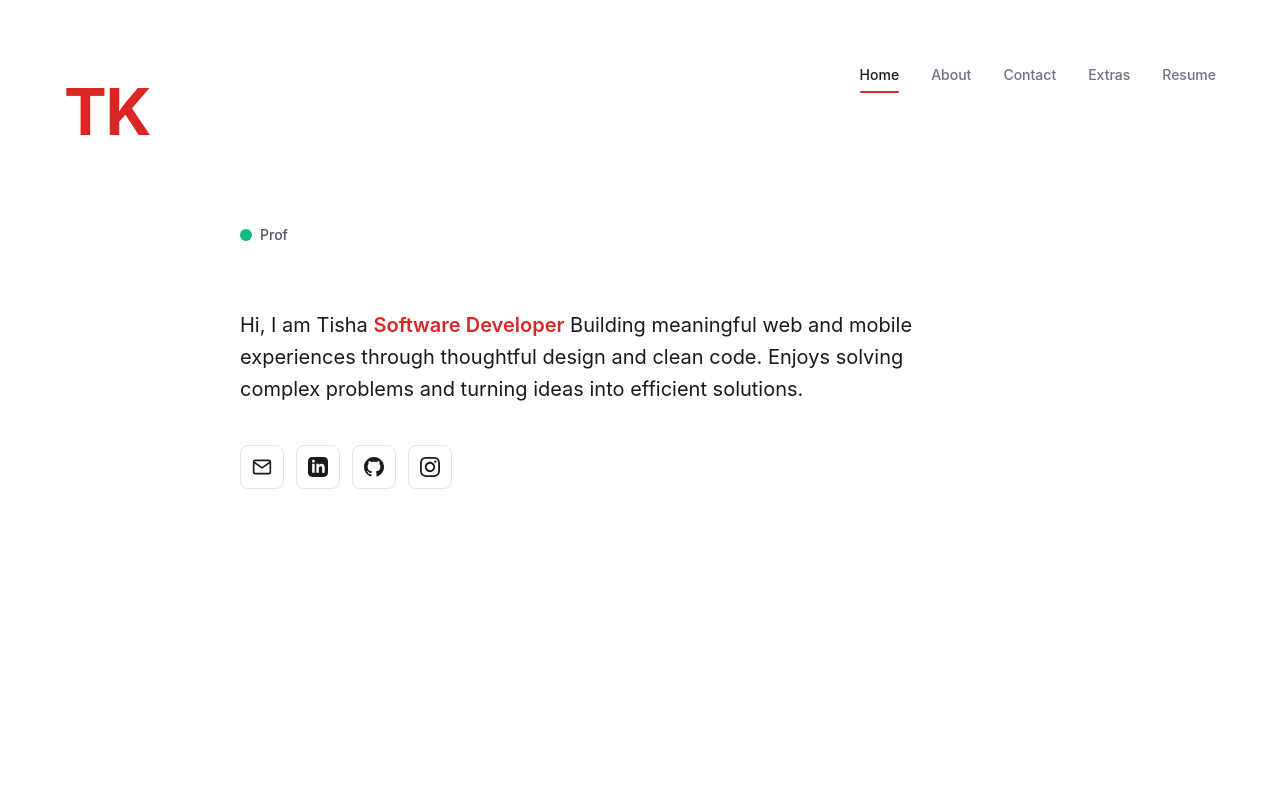
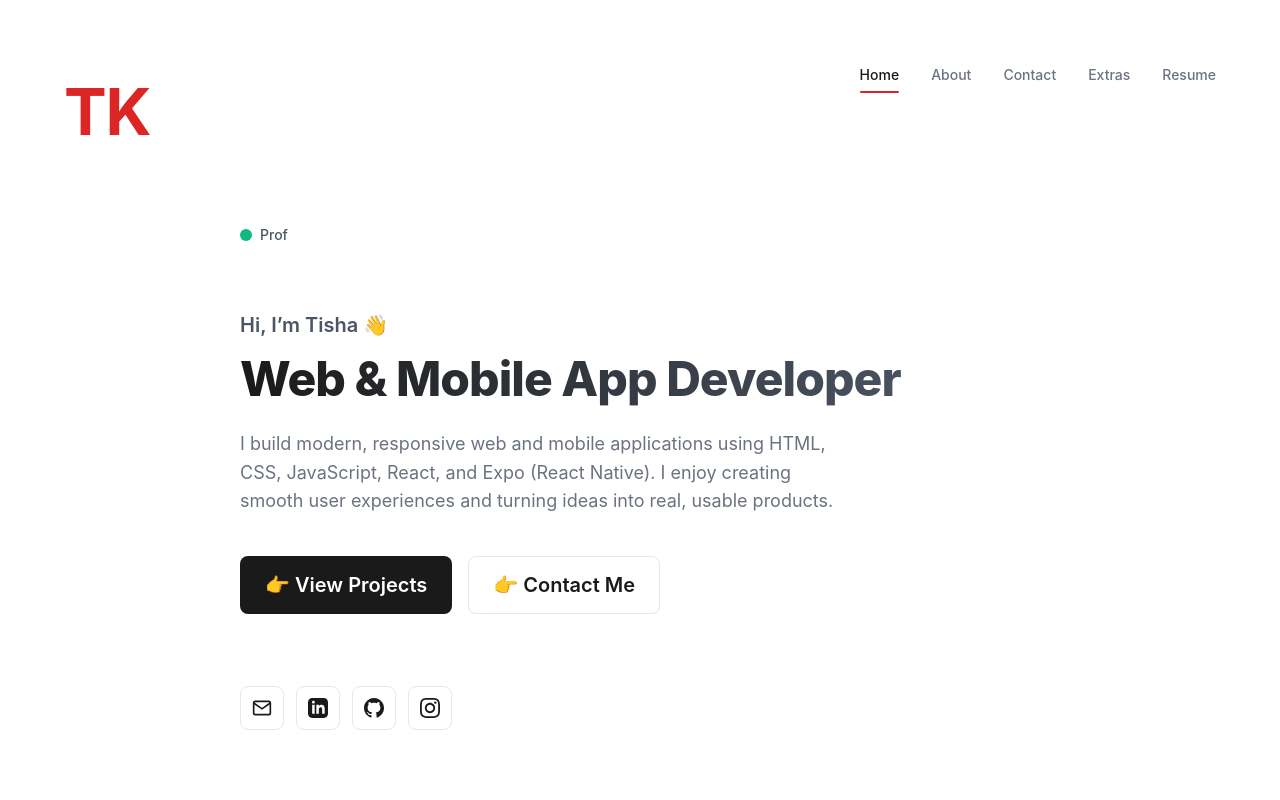
Before and after one commit to ace-tk/portfolio, a React (Vite) app in the folder my-portfolio/: page / in a window 1280 px wide. Shown: the top 800 px of the page. Built offline with nearby package versions, Linux system fonts and the light colour scheme.

Commit message:
updated homescreen

```diff
--- a/my-portfolio/src/App.css
+++ b/my-portfolio/src/App.css
@@ -424,3 +424,96 @@ body {
     font-size: 48px;
   }
 }
+
+/* Hero Section Updates */
+.greeting {
+  font-size: 20px;
+  font-weight: 600;
+  color: #4b5563;
+  margin-bottom: 12px;
+  display: block;
+}
+
+.hero-title {
+  font-size: 48px;
+  font-weight: 800;
+  color: #1a1a1a;
+  line-height: 1.1;
+  margin-bottom: 24px;
+  letter-spacing: -0.02em;
+  background: linear-gradient(to right, #1a1a1a, #4b5563);
+  -webkit-background-clip: text;
+  background-clip: text;
+  -webkit-text-fill-color: transparent;
+}
+
+.hero-description {
+  font-size: 18px;
+  line-height: 1.6;
+  color: #6b7280;
+  margin-bottom: 40px;
+  max-width: 600px;
+}
+
+.hero-buttons {
+  display: flex;
+  gap: 16px;
+  margin-bottom: 32px;
+  flex-wrap: wrap;
+}
+
+.primary-btn {
+  display: inline-flex;
+  align-items: center;
+  padding: 12px 24px;
+  background-color: #1a1a1a;
+  color: #ffffff;
+  font-weight: 600;
+  border-radius: 8px;
+  text-decoration: none;
+  transition: all 0.2s;
+  border: 1px solid transparent;
+}
+
+.primary-btn:hover {
+  background-color: #374151;
+  transform: translateY(-2px);
+  box-shadow: 0 4px 6px -1px rgba(0, 0, 0, 0.1);
+}
+
+.secondary-btn {
+  display: inline-flex;
+  align-items: center;
+  padding: 12px 24px;
+  background-color: #ffffff;
+  color: #1a1a1a;
+  font-weight: 600;
+  border-radius: 8px;
+  text-decoration: none;
+  transition: all 0.2s;
+  border: 1px solid #e5e7eb;
+}
+
+.secondary-btn:hover {
+  background-color: #f9fafb;
+  border-color: #d1d5db;
+  transform: translateY(-2px);
+  box-shadow: 0 4px 6px -1px rgba(0, 0, 0, 0.05);
+}
+
+@media (max-width: 768px) {
+  .hero-title {
+    font-size: 36px;
+  }
+
+  .hero-buttons {
+    flex-direction: column;
+    width: 100%;
+  }
+
+  .primary-btn,
+  .secondary-btn {
+    width: 100%;
+    justify-content: center;
+  }
+}
--- a/my-portfolio/src/App.jsx
+++ b/my-portfolio/src/App.jsx
@@ -3,6 +3,7 @@ import Home from "./components/Home";
 import About from "./components/About";
 import Contact from "./components/Contact";
 import Extras from "./components/Extras";
+import Projects from "./components/Projects";
 import Resume from "./components/Resume";
 import "./App.css";
 
@@ -19,7 +20,7 @@ function App() {
 
   useEffect(() => {
     const handleScroll = () => {
-      const sections = ["portfolio", "about", "contact", "extras", "resume"];
+      const sections = ["portfolio", "about", "projects", "contact", "extras", "resume"];
       const scrollPosition = window.scrollY + 100;
 
       for (let i = sections.length - 1; i >= 0; i--) {
@@ -40,6 +41,7 @@ function App() {
     <div className="app">
       <Home activeSection={activeSection} scrollToSection={scrollToSection} />
       <About activeSection={activeSection} scrollToSection={scrollToSection} />
+      <Projects />
       <Contact activeSection={activeSection} scrollToSection={scrollToSection} />
       <Extras activeSection={activeSection} scrollToSection={scrollToSection} />
       <Resume activeSection={activeSection} scrollToSection={scrollToSection} />
--- a/my-portfolio/src/components/Home.jsx
+++ b/my-portfolio/src/components/Home.jsx
@@ -54,11 +54,29 @@ export default function Home({ activeSection, scrollToSection }) {
         </div>
 
         <div className="home-text">
-          <p>
-            Hi, I am Tisha <strong className="highlight">Software Developer</strong> Building meaningful web and mobile experiences through thoughtful design and clean code.{" "}
-            Enjoys solving complex problems and turning ideas into efficient solutions.{" "}
+          <p className="greeting">Hi, I’m Tisha 👋</p>
+          <h1 className="hero-title">Web & Mobile App Developer</h1>
+          <p className="hero-description">
+            I build modern, responsive web and mobile applications using HTML, CSS, JavaScript, React, and Expo (React Native).
+            I enjoy creating smooth user experiences and turning ideas into real, usable products.
+          </p>
 
-          </p>
+          <div className="hero-buttons">
+            <a
+              href="#projects"
+              className="primary-btn"
+              onClick={(e) => handleNavClick(e, "projects")}
+            >
+              👉 View Projects
+            </a>
+            <a
+              href="#contact"
+              className="secondary-btn"
+              onClick={(e) => handleNavClick(e, "contact")}
+            >
+              👉 Contact Me
+            </a>
+          </div>
         </div>
 
         <div className="social-icons">
@@ -70,17 +88,17 @@ export default function Home({ activeSection, scrollToSection }) {
           </a>
           <a href="https://linkedin.com" className="social-icon" aria-label="LinkedIn">
             <svg width="20" height="20" viewBox="0 0 24 24" fill="currentColor">
-              <path d="M19 0h-14c-2.761 0-5 2.239-5 5v14c0 2.761 2.239 5 5 5h14c2.762 0 5-2.239 5-5v-14c0-2.761-2.238-5-5-5zm-11 19h-3v-11h3v11zm-1.5-12.268c-.966 0-1.75-.79-1.75-1.764s.784-1.764 1.75-1.764 1.75.79 1.75 1.764-.783 1.764-1.75 1.764zm13.5 12.268h-3v-5.604c0-3.368-4-3.113-4 0v5.604h-3v-11h3v1.765c1.396-2.586 7-2.777 7 2.476v6.759z"/>
+              <path d="M19 0h-14c-2.761 0-5 2.239-5 5v14c0 2.761 2.239 5 5 5h14c2.762 0 5-2.239 5-5v-14c0-2.761-2.238-5-5-5zm-11 19h-3v-11h3v11zm-1.5-12.268c-.966 0-1.75-.79-1.75-1.764s.784-1.764 1.75-1.764 1.75.79 1.75 1.764-.783 1.764-1.75 1.764zm13.5 12.268h-3v-5.604c0-3.368-4-3.113-4 0v5.604h-3v-11h3v1.765c1.396-2.586 7-2.777 7 2.476v6.759z" />
             </svg>
           </a>
           <a href="https://github.com" className="social-icon" aria-label="GitHub">
             <svg width="20" height="20" viewBox="0 0 24 24" fill="currentColor">
-              <path d="M12 0c-6.626 0-12 5.373-12 12 0 5.302 3.438 9.8 8.207 11.387.599.111.793-.261.793-.577v-2.234c-3.338.726-4.033-1.416-4.033-1.416-.546-1.387-1.333-1.756-1.333-1.756-1.089-.745.083-.729.083-.729 1.205.084 1.839 1.237 1.839 1.237 1.07 1.834 2.807 1.304 3.492.997.107-.775.418-1.305.762-1.604-2.665-.305-5.467-1.334-5.467-5.931 0-1.311.469-2.381 1.236-3.221-.124-.303-.535-1.524.117-3.176 0 0 1.008-.322 3.301 1.23.957-.266 1.983-.399 3.003-.404 1.02.005 2.047.138 3.006.404 2.291-1.552 3.297-1.23 3.297-1.23.653 1.653.242 2.874.118 3.176.77.84 1.235 1.911 1.235 3.221 0 4.609-2.807 5.624-5.479 5.921.43.372.823 1.102.823 2.222v3.293c0 .319.192.694.801.576 4.765-1.589 8.199-6.086 8.199-11.386 0-6.627-5.373-12-12-12z"/>
+              <path d="M12 0c-6.626 0-12 5.373-12 12 0 5.302 3.438 9.8 8.207 11.387.599.111.793-.261.793-.577v-2.234c-3.338.726-4.033-1.416-4.033-1.416-.546-1.387-1.333-1.756-1.333-1.756-1.089-.745.083-.729.083-.729 1.205.084 1.839 1.237 1.839 1.237 1.07 1.834 2.807 1.304 3.492.997.107-.775.418-1.305.762-1.604-2.665-.305-5.467-1.334-5.467-5.931 0-1.311.469-2.381 1.236-3.221-.124-.303-.535-1.524.117-3.176 0 0 1.008-.322 3.301 1.23.957-.266 1.983-.399 3.003-.404 1.02.005 2.047.138 3.006.404 2.291-1.552 3.297-1.23 3.297-1.23.653 1.653.242 2.874.118 3.176.77.84 1.235 1.911 1.235 3.221 0 4.609-2.807 5.624-5.479 5.921.43.372.823 1.102.823 2.222v3.293c0 .319.192.694.801.576 4.765-1.589 8.199-6.086 8.199-11.386 0-6.627-5.373-12-12-12z" />
             </svg>
           </a>
           <a href="https://instagram.com" className="social-icon" aria-label="Instagram">
             <svg width="20" height="20" viewBox="0 0 24 24" fill="currentColor">
-              <path d="M12 2.163c3.204 0 3.584.012 4.85.07 3.252.148 4.771 1.691 4.919 4.919.058 1.265.069 1.645.069 4.849 0 3.205-.012 3.584-.069 4.849-.149 3.225-1.664 4.771-4.919 4.919-1.266.058-1.644.07-4.85.07-3.204 0-3.584-.012-4.849-.07-3.26-.149-4.771-1.699-4.919-4.92-.058-1.265-.07-1.644-.07-4.849 0-3.204.013-3.583.07-4.849.149-3.227 1.664-4.771 4.919-4.919 1.266-.057 1.645-.069 4.849-.069zm0-2.163c-3.259 0-3.667.014-4.947.072-4.358.2-6.78 2.618-6.98 6.98-.059 1.281-.073 1.689-.073 4.948 0 3.259.014 3.668.072 4.948.2 4.358 2.618 6.78 6.98 6.98 1.281.058 1.689.072 4.948.072 3.259 0 3.668-.014 4.948-.072 4.354-.2 6.782-2.618 6.979-6.98.059-1.28.073-1.689.073-4.948 0-3.259-.014-3.667-.072-4.947-.196-4.354-2.617-6.78-6.979-6.98-1.281-.059-1.69-.073-4.949-.073zm0 5.838c-3.403 0-6.162 2.759-6.162 6.162s2.759 6.163 6.162 6.163 6.162-2.759 6.162-6.163c0-3.403-2.759-6.162-6.162-6.162zm0 10.162c-2.209 0-4-1.79-4-4 0-2.209 1.791-4 4-4s4 1.791 4 4c0 2.21-1.791 4-4 4zm6.406-11.845c-.796 0-1.441.645-1.441 1.44s.645 1.44 1.441 1.44c.795 0 1.439-.645 1.439-1.44s-.644-1.44-1.439-1.44z"/>
+              <path d="M12 2.163c3.204 0 3.584.012 4.85.07 3.252.148 4.771 1.691 4.919 4.919.058 1.265.069 1.645.069 4.849 0 3.205-.012 3.584-.069 4.849-.149 3.225-1.664 4.771-4.919 4.919-1.266.058-1.644.07-4.85.07-3.204 0-3.584-.012-4.849-.07-3.26-.149-4.771-1.699-4.919-4.92-.058-1.265-.07-1.644-.07-4.849 0-3.204.013-3.583.07-4.849.149-3.227 1.664-4.771 4.919-4.919 1.266-.057 1.645-.069 4.849-.069zm0-2.163c-3.259 0-3.667.014-4.947.072-4.358.2-6.78 2.618-6.98 6.98-.059 1.281-.073 1.689-.073 4.948 0 3.259.014 3.668.072 4.948.2 4.358 2.618 6.78 6.98 6.98 1.281.058 1.689.072 4.948.072 3.259 0 3.668-.014 4.948-.072 4.354-.2 6.782-2.618 6.979-6.98.059-1.28.073-1.689.073-4.948 0-3.259-.014-3.667-.072-4.947-.196-4.354-2.617-6.78-6.979-6.98-1.281-.059-1.69-.073-4.949-.073zm0 5.838c-3.403 0-6.162 2.759-6.162 6.162s2.759 6.163 6.162 6.163 6.162-2.759 6.162-6.163c0-3.403-2.759-6.162-6.162-6.162zm0 10.162c-2.209 0-4-1.79-4-4 0-2.209 1.791-4 4-4s4 1.791 4 4c0 2.21-1.791 4-4 4zm6.406-11.845c-.796 0-1.441.645-1.441 1.44s.645 1.44 1.441 1.44c.795 0 1.439-.645 1.439-1.44s-.644-1.44-1.439-1.44z" />
             </svg>
           </a>
         </div>
--- a/my-portfolio/src/components/Projects.jsx
+++ b/my-portfolio/src/components/Projects.jsx
@@ -1,6 +1,6 @@
 export default function Projects() {
   return (
-      <section id="projects">
+    <section id="projects" className="section">
       <h2>Projects</h2>
 
       <div className="project">
```
Lines whose indentation alone changed are shown as unchanged.
